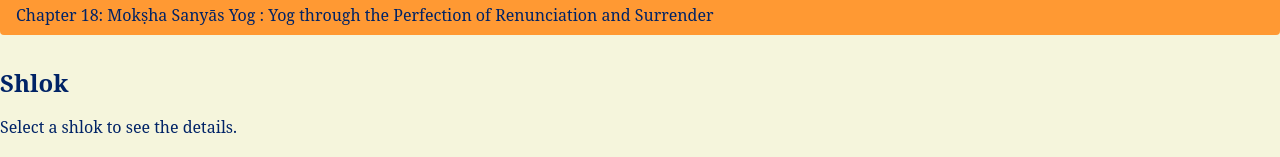
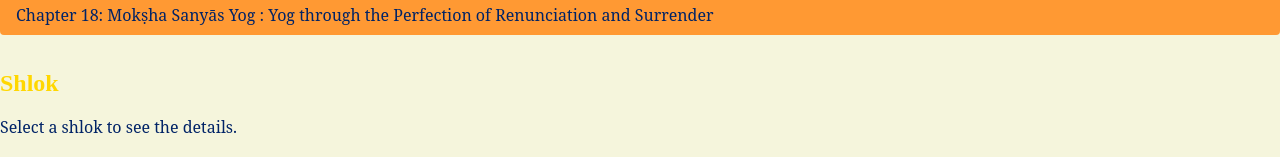
Before and after one commit to Priyansxu/Gita, a Next.js app: page / in a window 1280 px wide. Shown: the part 2154-2311 px from the top of the page. Built offline with nearby package versions, Linux system fonts and the light colour scheme.

Commit message:
Update Shloks.jsx

```diff
--- a/components/Shloks.jsx
+++ b/components/Shloks.jsx
@@ -22,16 +22,16 @@ const Shloks = ({ selectedChapter, selectedShlok }) => {
 
     return (
         <section className="my-8">
-            <h2 className="text-2xl font-bold mb-4">Shlok</h2>
+            <h2 className="text-2xl font-bold mb-4 font-serif text-gold">Shlok</h2>
             {shlokData ? (
-                <div>
+                <div className="text-deepBlue">
                     <h3 className="text-xl mb-2">Chapter: {selectedChapter}, Verse: {selectedShlok}</h3>
                     <p><strong>Shlok:</strong> {shlokData.shlok}</p>
                     <p><strong>Explanation:</strong> {shlokData.tej}</p>
                     <p><strong>English Translation:</strong> {shlokData.trans}</p>
                 </div>
             ) : (
-                <p>Select a shlok to see the details.</p>
+                <p className="text-deepBlue">Select a shlok to see the details.</p>
             )}
         </section>
     );
```
